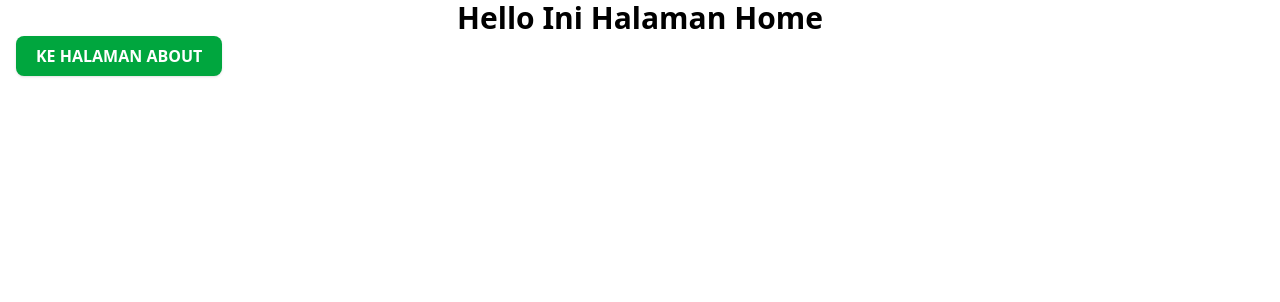
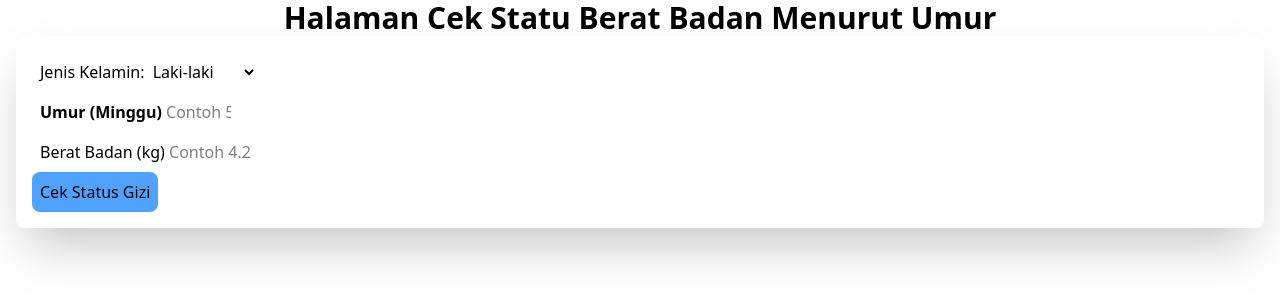
Before and after one commit to gunawan-ly/posyandu, a Flask app: page / in a window 1280 px wide. Shown: the top 302 px of the page. Run offline with Flask 3, Linux system fonts and the light colour scheme; style sheets or scripts are compiled from the project's sources.

Commit message:
Update Besar v1.3

```diff
--- /dev/null
+++ b/requirements.txt
@@ -0,0 +1,3 @@
+Flask
+pandas
+openpyxl
--- a/templates/index.html
+++ b/templates/index.html
@@ -3,20 +3,29 @@
   <head>
     <meta charset="UTF-8" />
     <meta name="viewport" content="width=device-width, initial-scale=1.0" />
-    <link
-      rel="stylesheet"
-      href="{{ url_for('static', filename='output.css') }}"
-    />
+    <script src="https://cdn.jsdelivr.net/npm/@tailwindcss/browser@4"></script>
     <title>Halaman Home</title>
   </head>
   <body>
     <div class="container mx-auto px-4">
-      <h1 class="text-3xl font-bold text-center">Hello Ini Halaman Home</h1>
-      <a
-        href="/about"
-        class="inline-block px-5 py-2 bg-green-600 text-white font-semibold rounded-lg shadow hover:bg-green-700 transition"
-        >KE HALAMAN ABOUT</a
-      >
-    </div>
+      <h1 class="text-3xl font-bold text-center">Halaman Cek Statu Berat Badan Menurut Umur</h1>
+      <form action="/hitung" method="POST" class="bg-white shadow-2xl w-full h-auto rounded-lg py-4 px-4">
+        <div class="px-2 py-2">
+          <label for="jk">Jenis Kelamin: </label>
+          <select name="jk" id="jk" required>
+            <option value="L">Laki-laki</option>
+            <option value="P">Perempuan</option>
+          </select>
+        </div>
+        <div class="px-2 py-2">
+          <label for="umur" class="font-semibold">Umur (Minggu)</label>
+          <input type="number" name="umur" id="umur" min="0" max="13" required placeholder="Contoh 5">
+        </div>
+        <div class="px-2 py-2">
+          <label for="berat">Berat Badan (kg)</label>
+          <input type="number" name="berat" id="berat" step="0.01" min="0.5" required placeholder="Contoh 4.2">
+        </div>
+        <button type="submit" class="px-2 py-2 bg-blue-400 rounded-lg hover:bg-blue-500 transition">Cek Status Gizi</button>
+      </form>
   </body>
 </html>
```
Also changed, not shown: package/__init__.py (deleted), package/logic.py (deleted), 1 other file.
